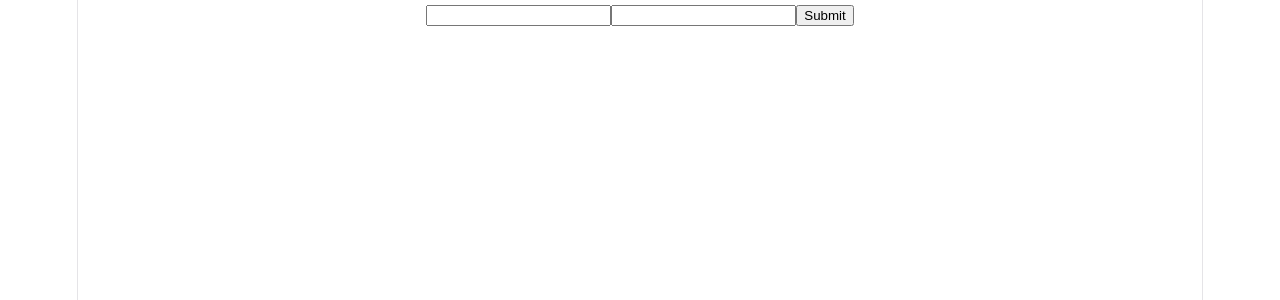
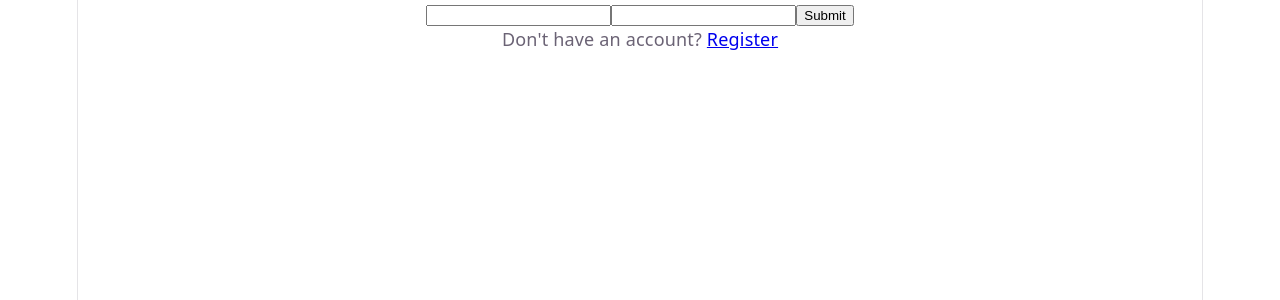
Before and after one commit to koskrub-15/rigi, a React (Vite) app in the folder web/: page /login in a window 1280 px wide. Shown: the top 300 px of the page. Built offline with nearby package versions, Linux system fonts and the light colour scheme.

Commit message:
feat(web): link from login to registration

```diff
--- a/web/src/App.tsx
+++ b/web/src/App.tsx
@@ -72,6 +72,7 @@ function LoginForm({ onLogin }: { onLogin: (token: string) => void }) {
       <input value={email} onChange={(e) => setEmail(e.target.value)} type="email" />
       <input value={password} onChange={(e) => setPassword(e.target.value)} type="password" />
       <button type="submit">Submit</button>
+      <p>Don't have an account? <Link to="/register">Register</Link></p>
       {error && <p>{error}</p>}
     </form>
   );
```
